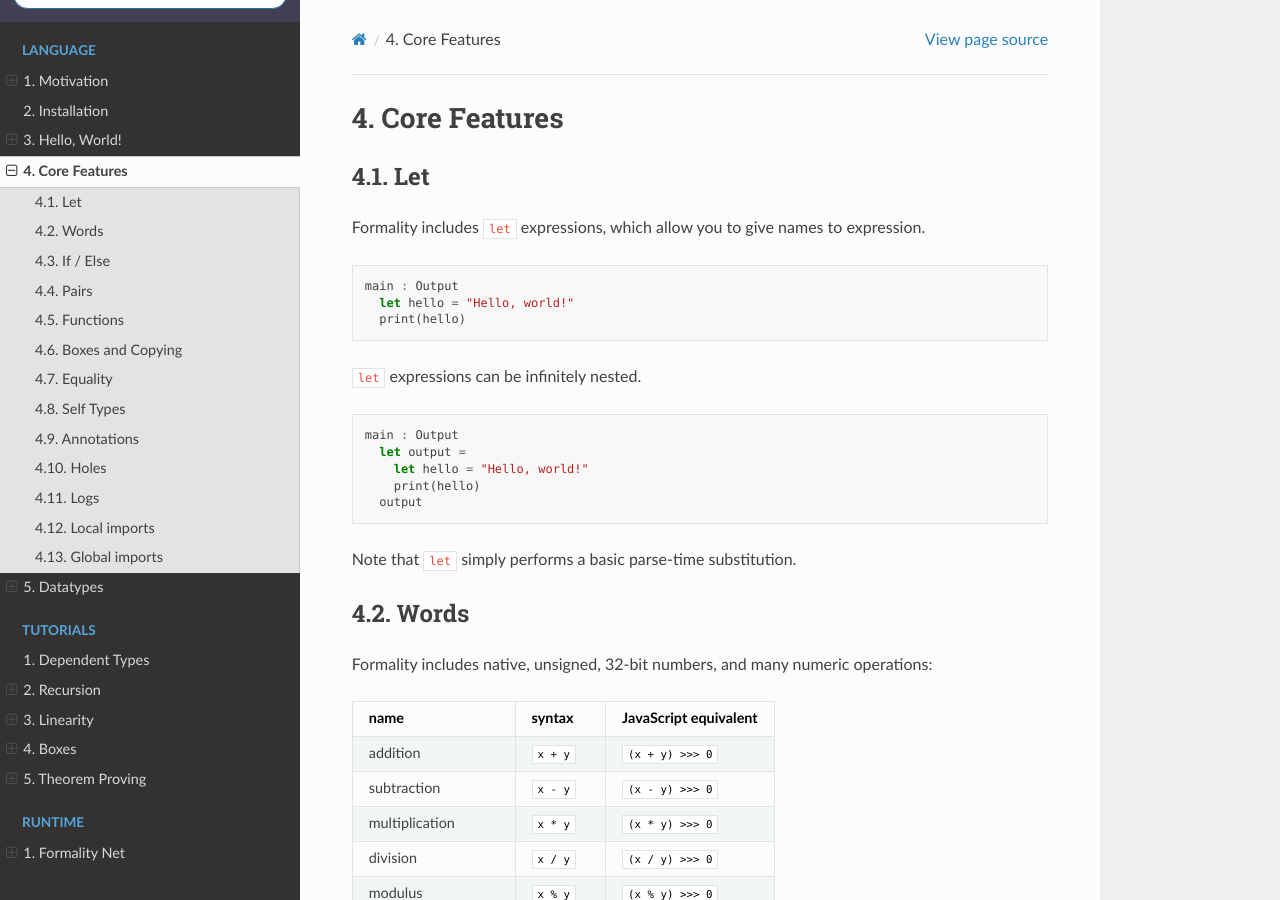
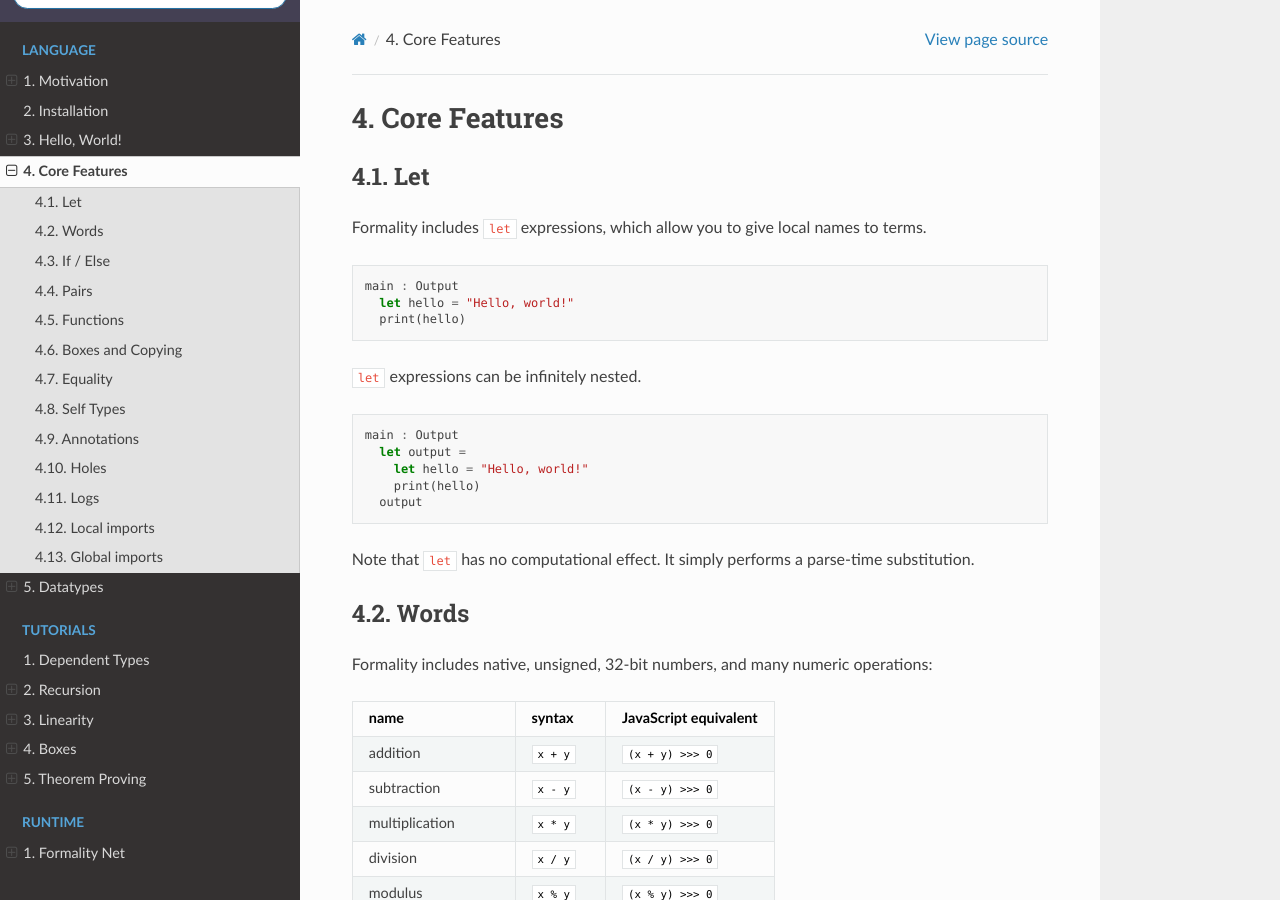
Before and after one commit to Soonad/docs.formality-lang.org, a Sphinx documentation site: the page built from docs/source/language/4.Core-Features.md, in a window 1280 px wide and 900 px high. Built offline with Sphinx 7.4.7 and the Read the Docs theme 2.0.0, drawn with Linux system fonts in a browser that asks for light colours; pages that are not in the unit, such as notebooks, are missing from menus.

Commit message:
Improve Let

````diff
--- a/docs/source/language/4.Core-Features.md
+++ b/docs/source/language/4.Core-Features.md
@@ -2,7 +2,7 @@
 
 ## Let
 
-Formality includes `let` expressions, which allow you to give names to expression.
+Formality includes `let` expressions, which allow you to give local names to terms.
 
 ```javascript
 main : Output
@@ -20,7 +20,7 @@
   output
 ```
 
-Note that `let` simply performs a basic parse-time substitution.
+Note that `let` has no computational effect. It simply performs a parse-time substitution.
 
 ## Words
 
````
